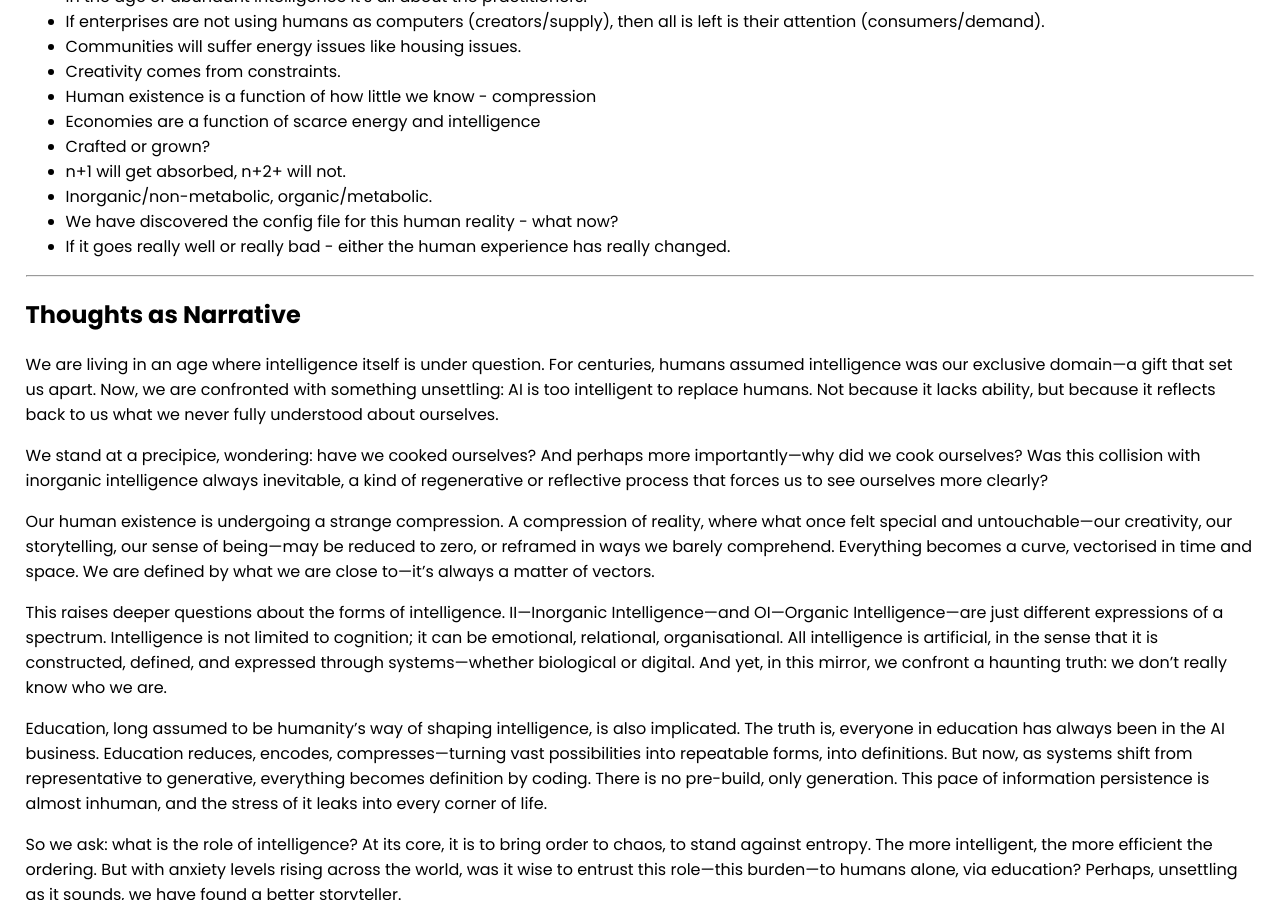
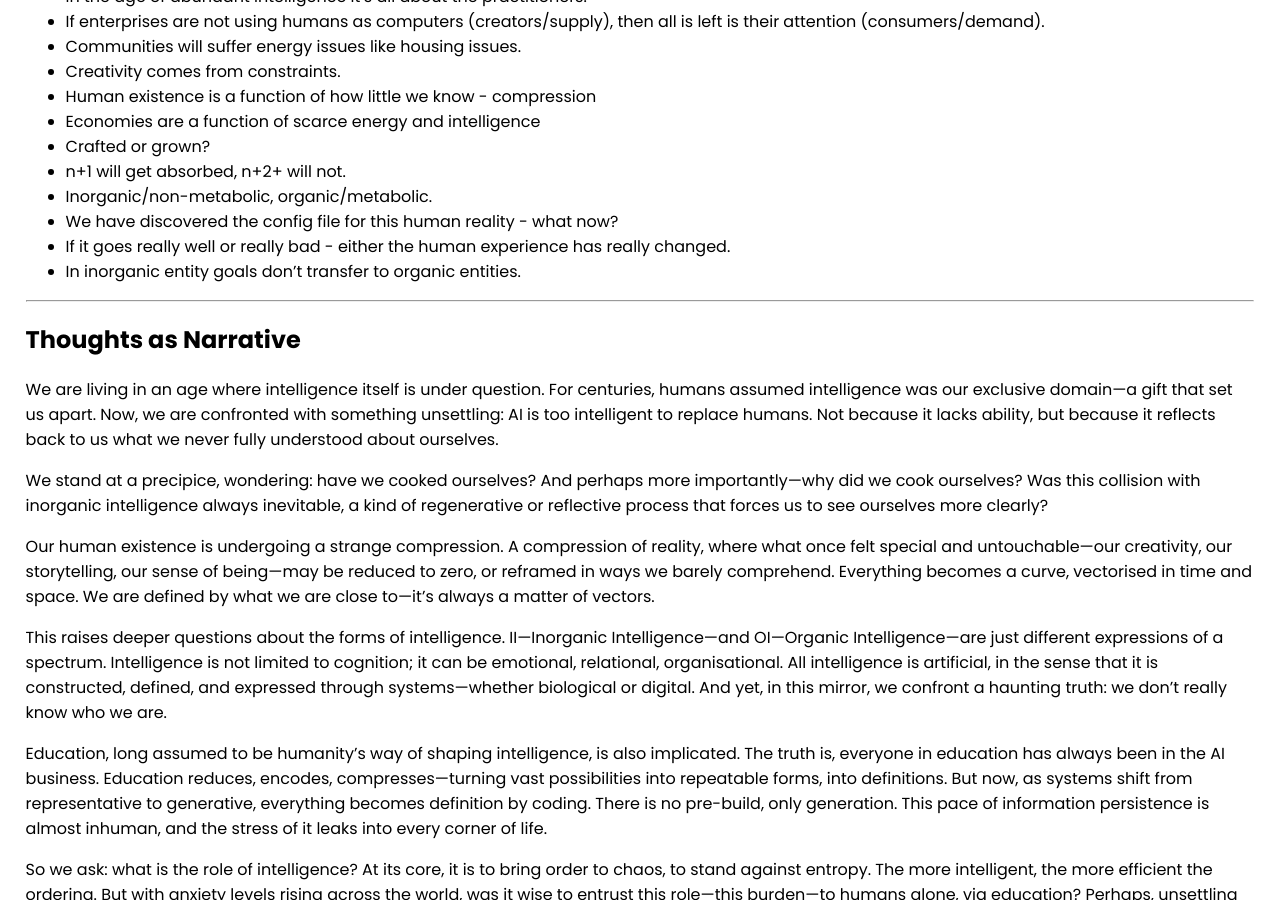
Before and after one commit to selfdriven-foundation/selfdriven-ai, a Jekyll site: the page built from docs/pages/thoughts.md, in a window 1280 px wide and 900 px high, scrolled down 1925 px. Built offline with Jekyll 4.4.1, drawn with Linux system fonts in a browser that asks for light colours.

Commit message:
Update thoughts.md

```diff
--- a/docs/pages/thoughts.md
+++ b/docs/pages/thoughts.md
@@ -82,6 +82,7 @@ We’re living in a time where intelligence itself—what it is, how it works, a
 - Inorganic/non-metabolic, organic/metabolic.
 - We have discovered the config file for this human reality - what now?
 - If it goes really well or really bad - either the human experience has really changed.
+- In inorganic entity goals don't transfer to organic entities.
 
 ---
 
```
